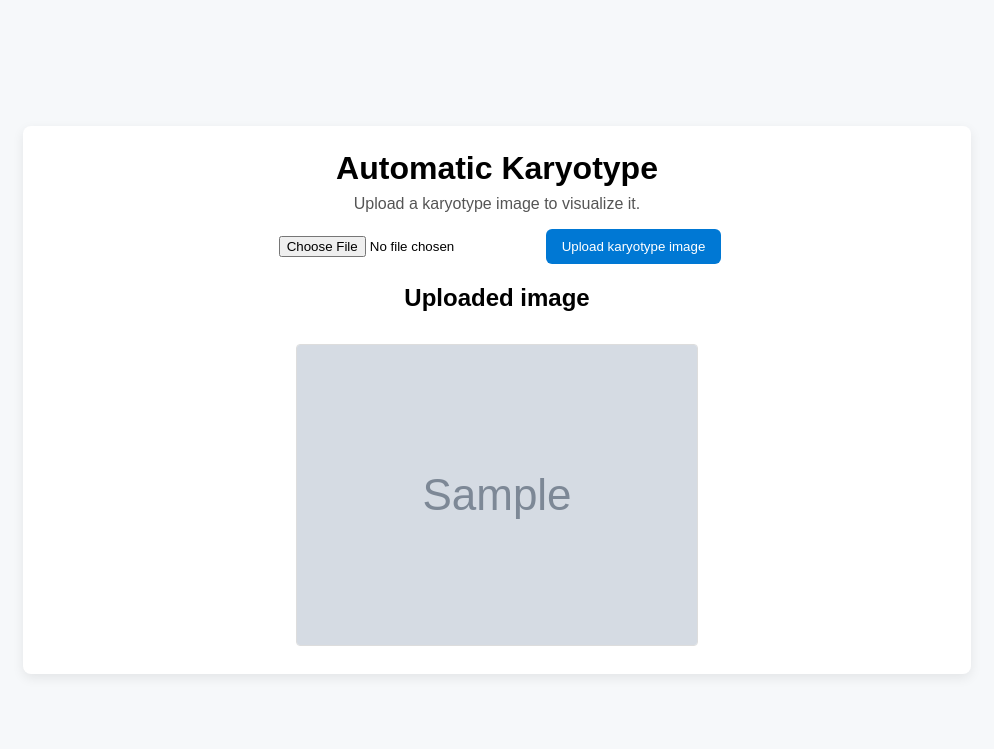
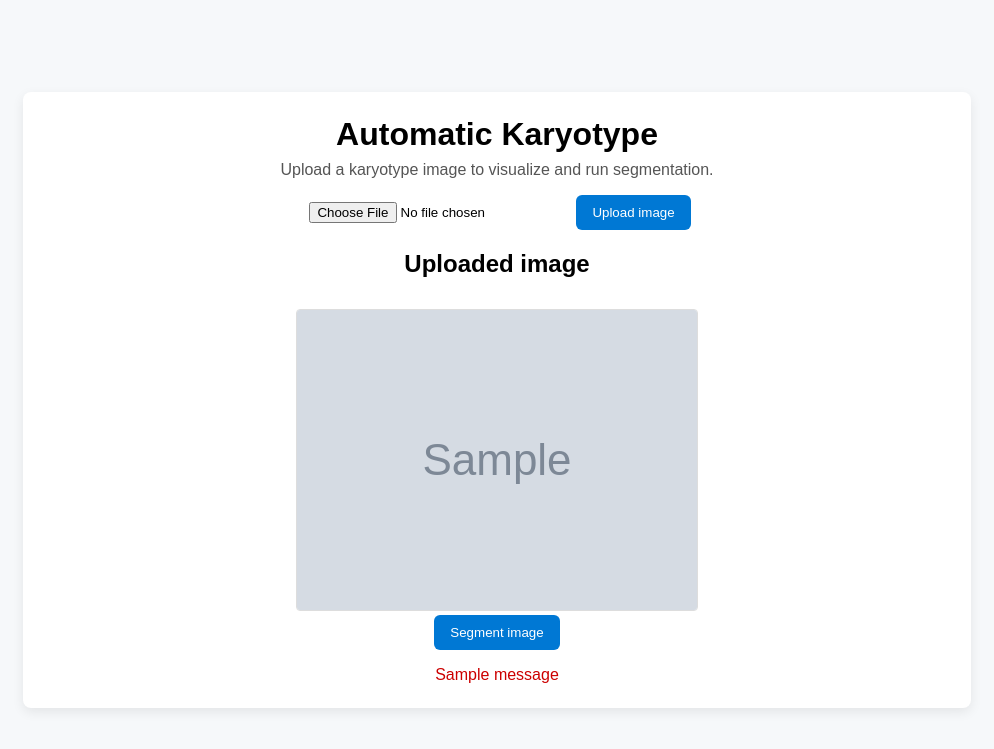
Before and after one commit to s-gruss/Karyotype_UI, a Flask app: template templates/index.html in a window 1280 px wide. Shown: the top 749 px of the page, without its empty margins (143-1137 px from the left). Run offline with Flask 2, Linux system fonts and the light colour scheme; the template is opened without the code that fills it: most values are stand-ins (such as "Sample title", 1, 10 or a date in 2020); grey boxes marked "Sample" are stand-in pictures; one stand-in notice (Sample message) is shown.

Commit message:
Más requirements y botón de segmentación

```diff
--- a/app.py
+++ b/app.py
@@ -1,11 +1,51 @@
 import os
-from flask import Flask, render_template, request
+from flask import Flask, render_template, request, redirect, url_for, flash
+from werkzeug.utils import secure_filename
 
 app = Flask(__name__)
+app.secret_key = "change-me"
 
 UPLOAD_FOLDER = os.path.join(app.root_path, "static", "uploads")
 os.makedirs(UPLOAD_FOLDER, exist_ok=True)
 app.config["UPLOAD_FOLDER"] = UPLOAD_FOLDER
+
+# --- Detectron2 imports are optional and lazy-loaded ---
+_predictor = None
+_cfg = None
+_MODEL_WEIGHTS = os.environ.get("DETECTRON2_WEIGHTS")  # set this to the model path or leave None
+
+
+def load_predictor(weights_path=None, device="cpu"):
+    global _predictor, _cfg
+    if _predictor is not None:
+        return _predictor
+    try:
+        import cv2
+        from detectron2.config import get_cfg
+        from detectron2 import model_zoo
+        from detectron2.engine import DefaultPredictor
+    except Exception as e:
+        raise RuntimeError(
+            "Detectron2 (and opencv) must be installed to run segmentation. Install manually per your CUDA/PyTorch setup."
+        ) from e
+
+    cfg = get_cfg()
+    cfg.merge_from_file(model_zoo.get_config_file("COCO-InstanceSegmentation/mask_rcnn_R_50_FPN_3x.yaml"))
+
+    cfg.INPUT.MIN_SIZE_TEST = 1600
+    cfg.INPUT.MAX_SIZE_TEST = 1600
+    cfg.MODEL.ROI_HEADS.NUM_CLASSES = 1
+    cfg.MODEL.ROI_HEADS.SCORE_THRESH_TEST = 0.5
+
+    if weights_path:
+        cfg.MODEL.WEIGHTS = weights_path
+    elif _MODEL_WEIGHTS:
+        cfg.MODEL.WEIGHTS = _MODEL_WEIGHTS
+
+    cfg.MODEL.DEVICE = device
+    _cfg = cfg
+    _predictor = DefaultPredictor(cfg)
+    return _predictor
 
 
 @app.route("/", methods=["GET", "POST"])
@@ -16,12 +56,68 @@ def index():
         file = request.files.get("image")
 
         if file and file.filename != "":
-            image_path = os.path.join(app.config["UPLOAD_FOLDER"], file.filename)
+            filename = secure_filename(file.filename)
+            image_path = os.path.join(app.config["UPLOAD_FOLDER"], filename)
             file.save(image_path)
-            image_filename = file.filename
+            image_filename = filename
 
     return render_template("index.html", image_filename=image_filename)
 
 
+@app.route("/segment", methods=["POST"])
+def segment():
+    image_filename = request.form.get("image_filename")
+    if not image_filename:
+        flash("No image selected for segmentation.")
+        return redirect(url_for("index"))
+
+    image_path = os.path.join(app.config["UPLOAD_FOLDER"], secure_filename(image_filename))
+    if not os.path.exists(image_path):
+        flash("Uploaded image not found.")
+        return redirect(url_for("index"))
+
+    # Load predictor (may raise RuntimeError if detectron2 not installed)
+    try:
+        predictor = load_predictor()  # uses DETECTRON2_WEIGHTS env var if set
+    except RuntimeError as e:
+        flash(str(e))
+        return redirect(url_for("index"))
+
+    # Run prediction and save visualization
+    try:
+        import cv2
+        from detectron2.utils.visualizer import Visualizer
+        from detectron2.data import MetadataCatalog
+        import numpy as np
+    except Exception:
+        flash("Required visualization libraries (opencv, detectron2) not found.")
+        return redirect(url_for("index"))
+
+    img_bgr = cv2.imread(image_path)
+    if img_bgr is None:
+        flash("Could not read the image file.")
+        return redirect(url_for("index"))
+
+    img_rgb = img_bgr[:, :, ::-1]
+    outputs = predictor(img_rgb)
+
+    # Try to get metadata if registered; fallback to empty
+    try:
+        metadata = MetadataCatalog.get("autokary_test")
+    except Exception:
+        metadata = None
+
+    v = Visualizer(img_rgb, metadata=metadata, scale=1.0)
+    pred_vis = v.draw_instance_predictions(outputs["instances"].to("cpu"))
+    vis_img = pred_vis.get_image()  # RGB
+    vis_bgr = vis_img[:, :, ::-1]
+
+    seg_filename = f"seg_{image_filename}"
+    seg_path = os.path.join(app.config["UPLOAD_FOLDER"], seg_filename)
+    cv2.imwrite(seg_path, vis_bgr)
+
+    return render_template("index.html", image_filename=image_filename, seg_image_filename=seg_filename)
+
+
 if __name__ == "__main__":
     app.run(debug=True)
--- a/requirements.txt
+++ b/requirements.txt
@@ -1 +1,7 @@
 Flask>=2.2,<3.0
+opencv-python
+matplotlib
+torch
+torchvision
+# Detectron2: install separately per your CUDA/PyTorch:
+# see https://detectron2.readthedocs.io/en/latest/tutorials/install.html
--- a/templates/index.html
+++ b/templates/index.html
@@ -12,23 +12,42 @@
         input[type="file"] { padding:6px; }
         button { background:#0078d4; color:white; border:none; padding:10px 16px; border-radius:6px; cursor:pointer; }
         img { max-width:100%; margin-top:12px; border:1px solid #ddd; border-radius:4px; }
+        .note { color:#c00; margin-top:8px; }
     </style>
 </head>
 <body>
     <div class="card">
         <h1>Automatic Karyotype</h1>
-        <p>Upload a karyotype image to visualize it.</p>
+        <p>Upload a karyotype image to visualize and run segmentation.</p>
 
         <form method="POST" enctype="multipart/form-data">
             <input type="file" name="image" accept="image/*" required>
-            <button type="submit">Upload karyotype image</button>
+            <button type="submit">Upload image</button>
         </form>
 
         {% if image_filename %}
             <h2>Uploaded image</h2>
-            <img src="{{ url_for('static', filename='uploads/' + image_filename) }}"
-                 alt="Karyotype">
+            <img src="{{ url_for('static', filename='uploads/' + image_filename) }}" alt="Karyotype">
+            <form method="POST" action="{{ url_for('segment') }}">
+                <input type="hidden" name="image_filename" value="{{ image_filename }}">
+                <button type="submit">Segment image</button>
+            </form>
         {% endif %}
+
+        {% if seg_image_filename %}
+            <h2>Segmentation result</h2>
+            <img src="{{ url_for('static', filename='uploads/' + seg_image_filename) }}" alt="Segmentation">
+        {% endif %}
+
+        {% with messages = get_flashed_messages() %}
+            {% if messages %}
+                <div class="note">
+                    {% for msg in messages %}
+                        <div>{{ msg }}</div>
+                    {% endfor %}
+                </div>
+            {% endif %}
+        {% endwith %}
     </div>
 </body>
 </html>
```
Also changed, not shown: 1 other file.
